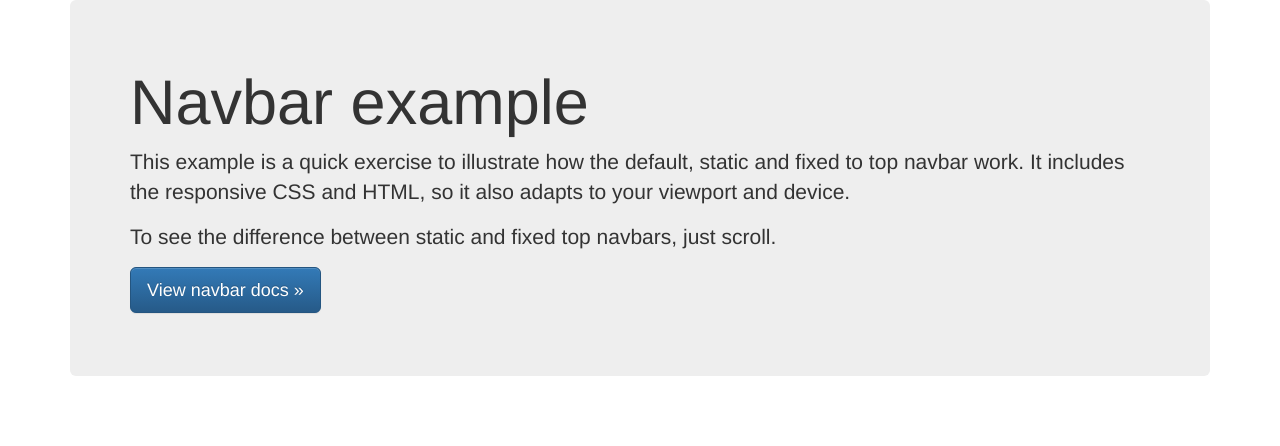
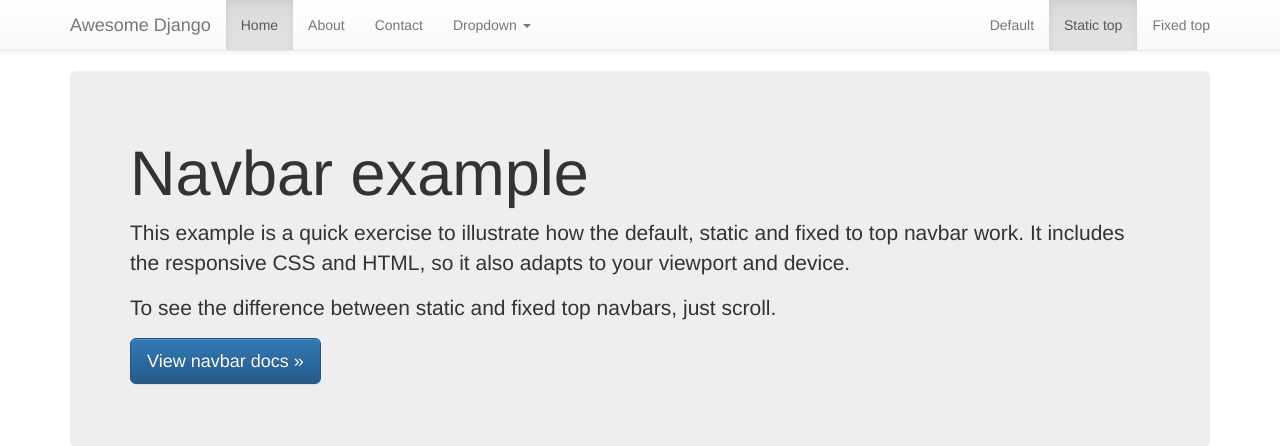
Before and after one commit to belzeba/tutorials, a Django app: page / in a window 1280 px wide. Shown: the top 446 px of the page. Run offline with Django 3.2, Linux system fonts and the light colour scheme; some libraries are stand-ins or nearby versions.

Commit message:
Included navbar in base

```diff
--- a/django/Try_Django_18/templates/base.html
+++ b/django/Try_Django_18/templates/base.html
@@ -26,7 +26,7 @@
 
   <body>
 
-
+    {% include 'navbar.html' %}
 
 
     <div class="container">
--- a/django/Try_Django_18/templates/navbar.html
+++ b/django/Try_Django_18/templates/navbar.html
@@ -8,7 +8,7 @@
         <span class="icon-bar"></span>
         <span class="icon-bar"></span>
       </button>
-      <a class="navbar-brand" href="#">Project name</a>
+      <a class="navbar-brand" href="#">Awesome Django</a>
     </div>
     <div id="navbar" class="navbar-collapse collapse">
       <ul class="nav navbar-nav">
```
